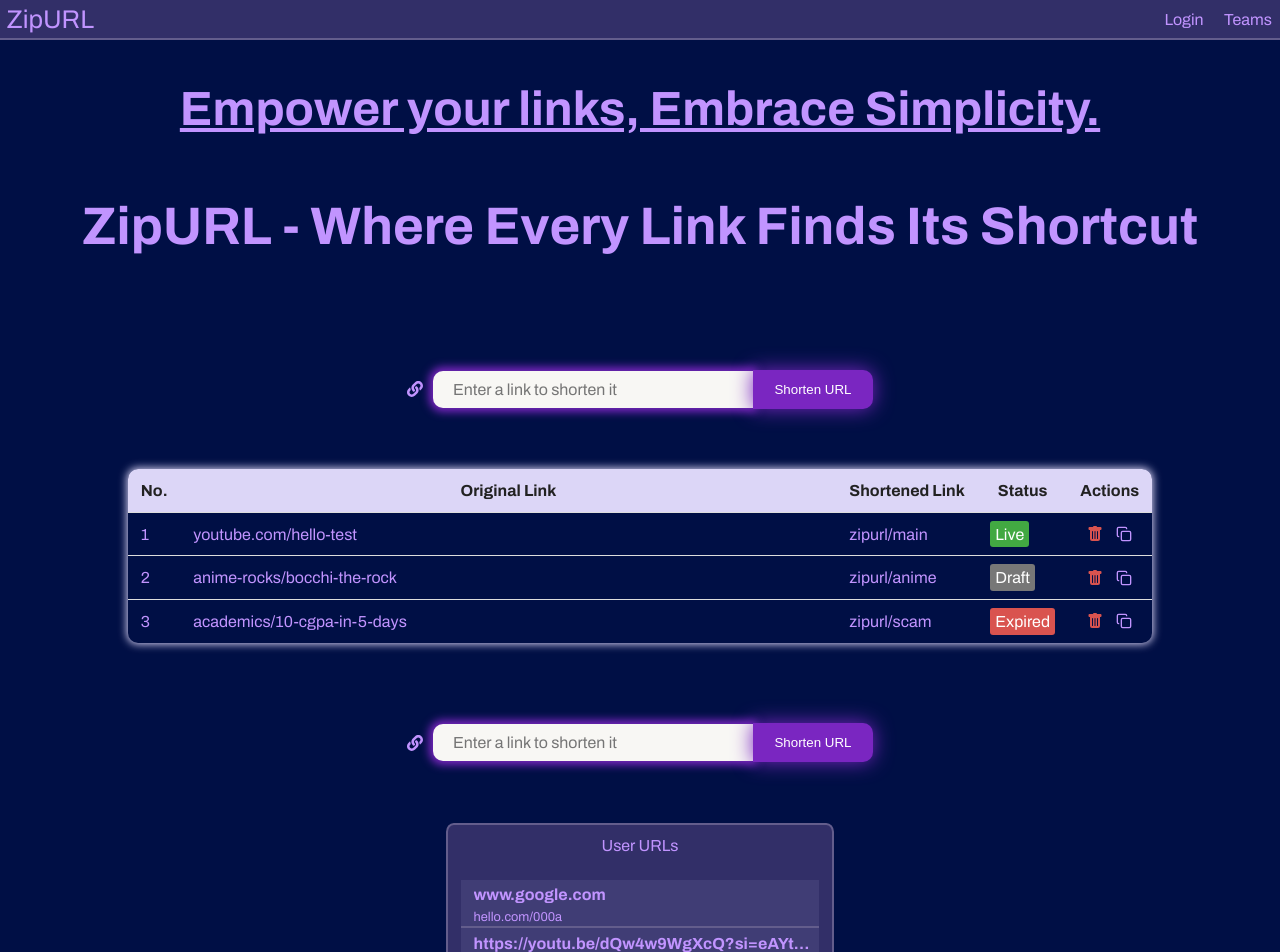
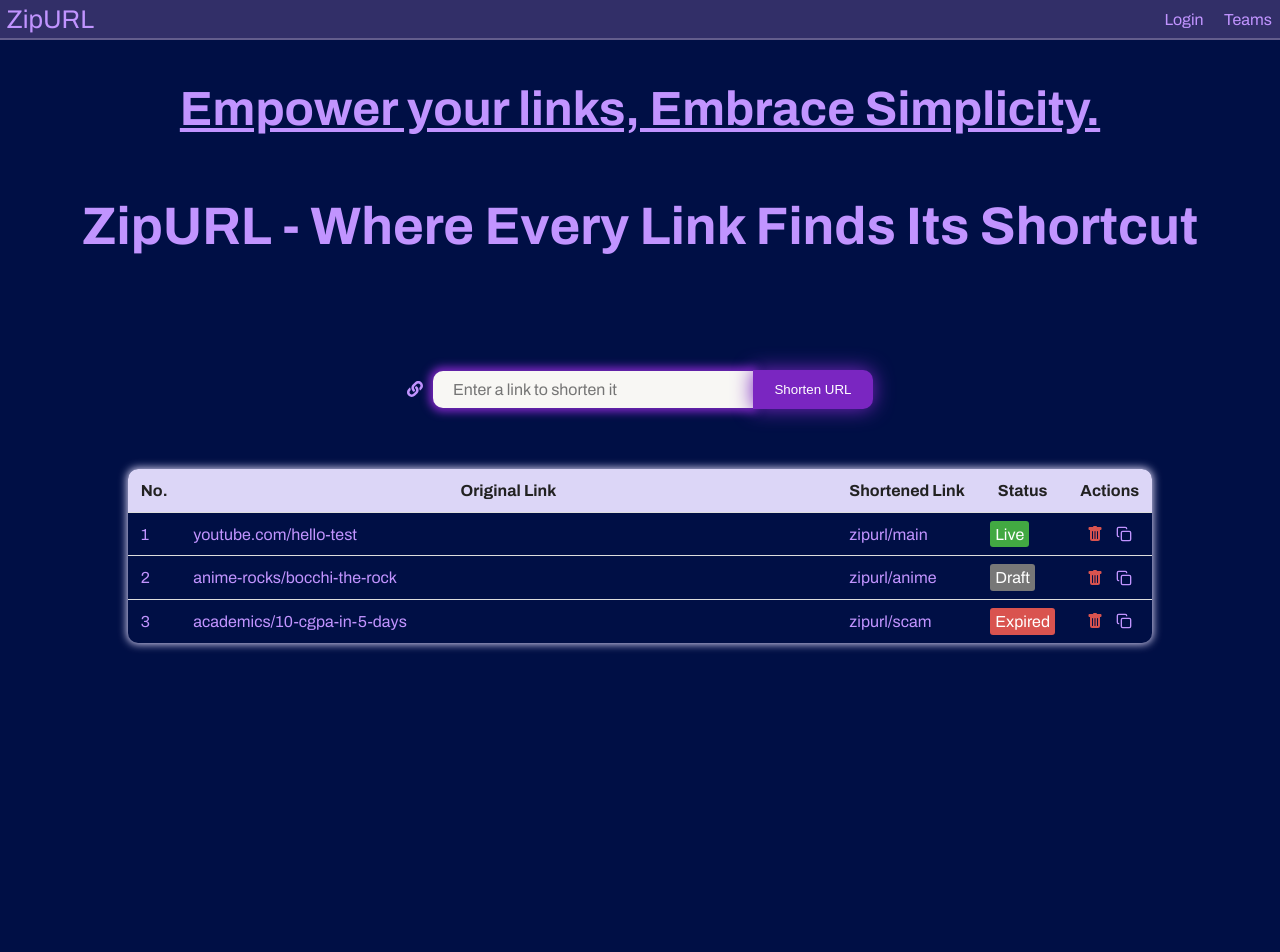
Before and after one commit to somya-kr/OpenSoft-Task, a Next.js app in the folder Frontend/: page / in a window 1280 px wide. Shown: the top 952 px of the page. After the commit the page ends 800 px from the top, so only its background shows below. Built offline with nearby package versions, Linux system fonts and the light colour scheme.

Commit message:
fix: commented out Alph3ga's dashboard

```diff
--- a/Frontend/src/app/page.tsx
+++ b/Frontend/src/app/page.tsx
@@ -1,7 +1,7 @@
 import type { Metadata } from "next";
 import Dashboard from "../components/dashboard/dashboard";
-import Textbox from "../components/textbox/textbox";
-import History from "../components/history";
+//import Textbox from "../components/textbox/textbox";
+//import History from "../components/history";
 import "../styles/page.scss";
 
 export const metadata: Metadata = {
@@ -16,8 +16,8 @@ export default function Page() {
       <h1 className="underline">Empower your links, Embrace Simplicity.</h1>
       <h2>ZipURL - Where Every Link Finds Its Shortcut</h2>
       <Dashboard /> {/* Keeping the Dashboard component from the 'dashboard' branch */}
-      <Textbox onShorten={undefined} />
-      <History agent={'user'} id={0}/>
+      {/*<Textbox onShorten={undefined} /> */}
+      {/*<History agent={'user'} id={0}/> */}
     </div>
   );
 }
```
